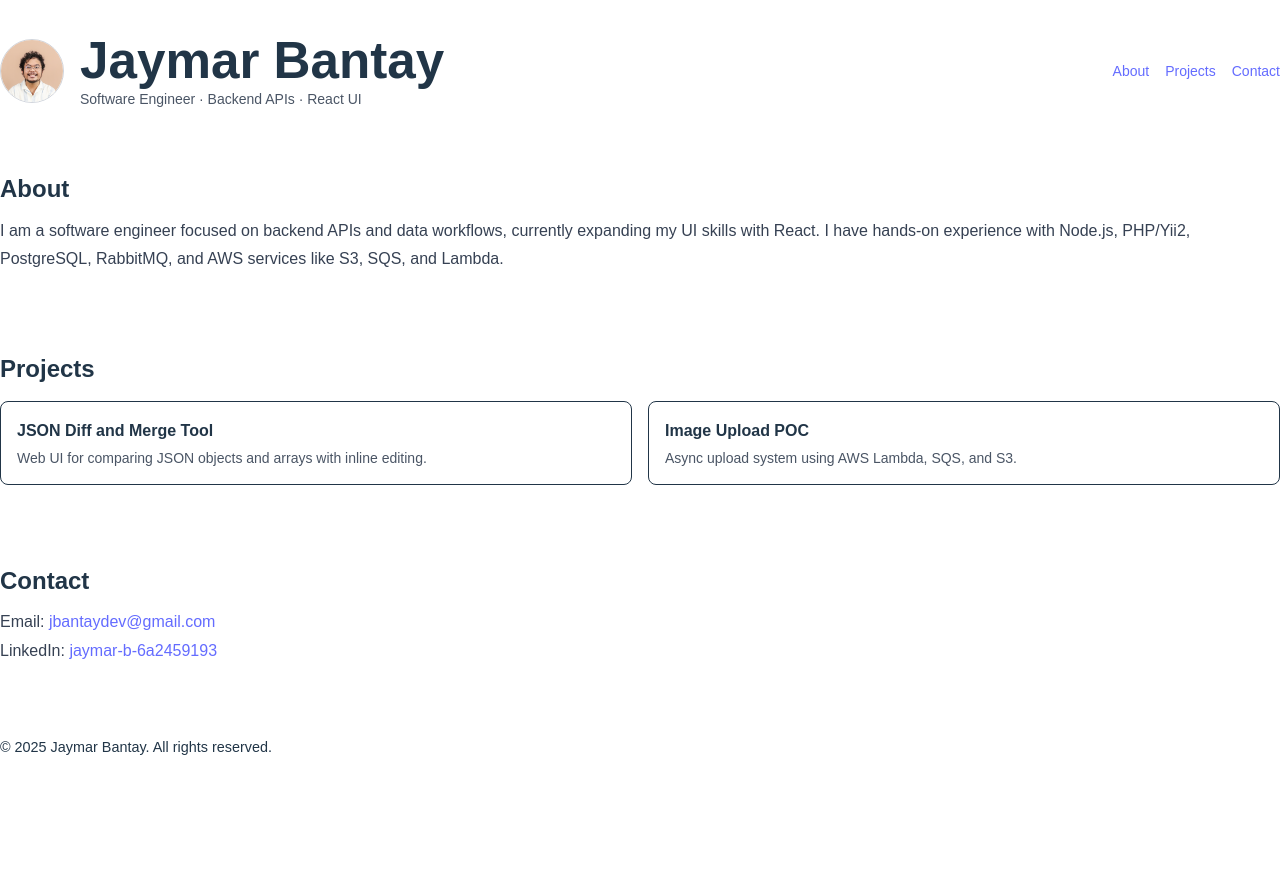
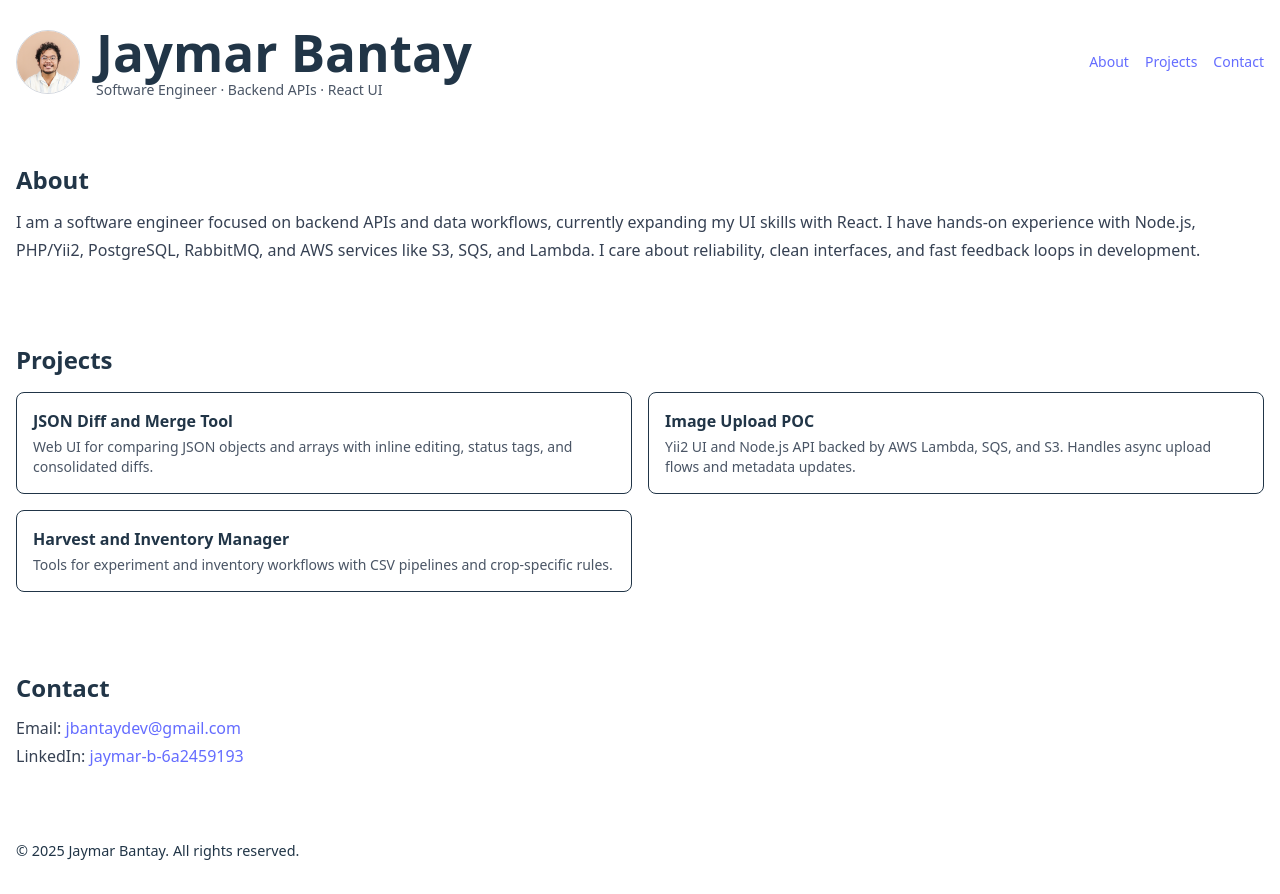
Before and after one commit to jbantaydev/portfolio-app, a React (Vite) app: page / in a window 1280 px wide. Before the commit the page ends 800 px from the top, so only its background shows below. Built offline with nearby package versions, Linux system fonts and the light colour scheme.

Commit message:
feat: update App layout, enhance About section, and expand Projects descriptions

```diff
--- a/src/App.jsx
+++ b/src/App.jsx
@@ -6,7 +6,7 @@ import Projects from './components/Projects.jsx';
 
 export default function App() {
   return (
-    <div style={{ fontFamily: 'Arial, sans-serif', lineHeight: '1.6' }}>
+    <div className="max-w-8xl mx-auto px-4">
       <Header />
       <About />
       <Projects />
--- a/src/components/About.jsx
+++ b/src/components/About.jsx
@@ -5,7 +5,8 @@ export default function About() {
       <p className="mt-3 leading-7 text-gray-700">
         I am a software engineer focused on backend APIs and data workflows, currently
         expanding my UI skills with React. I have hands-on experience with Node.js,
-        PHP/Yii2, PostgreSQL, RabbitMQ, and AWS services like S3, SQS, and Lambda.
+        PHP/Yii2, PostgreSQL, RabbitMQ, and AWS services like S3, SQS, and Lambda. I care
+        about reliability, clean interfaces, and fast feedback loops in development.
       </p>
     </section>
   );
--- a/src/components/Header.jsx
+++ b/src/components/Header.jsx
@@ -3,7 +3,7 @@ import profile from '../assets/images/jbantay_profpic.png';
 export default function Header() {
   return (
     <header className="py-6 flex flex-col items-center gap-6 md:flex-row md:items-center md:justify-between">
-      {/* Left side: profile + name */}
+      {/* Left: profile + name */}
       <div className="flex items-center gap-4">
         <img
           src={profile}
@@ -18,7 +18,7 @@ export default function Header() {
         </div>
       </div>
 
-      {/* Right side: navigation */}
+      {/* Right: navigation */}
       <nav className="text-sm">
         <ul className="flex gap-4">
           <li>
--- a/src/components/Projects.jsx
+++ b/src/components/Projects.jsx
@@ -2,17 +2,29 @@ export default function Projects() {
   return (
     <section id="projects" className="py-10">
       <h2 className="text-2xl font-semibold">Projects</h2>
+
       <ul className="mt-4 grid gap-4 md:grid-cols-2">
         <li className="p-4 rounded-lg border hover:shadow">
           <h3 className="font-semibold">JSON Diff and Merge Tool</h3>
           <p className="text-sm text-gray-600 mt-1">
-            Web UI for comparing JSON objects and arrays with inline editing.
+            Web UI for comparing JSON objects and arrays with inline editing, status tags,
+            and consolidated diffs.
           </p>
         </li>
+
         <li className="p-4 rounded-lg border hover:shadow">
           <h3 className="font-semibold">Image Upload POC</h3>
           <p className="text-sm text-gray-600 mt-1">
-            Async upload system using AWS Lambda, SQS, and S3.
+            Yii2 UI and Node.js API backed by AWS Lambda, SQS, and S3. Handles async
+            upload flows and metadata updates.
+          </p>
+        </li>
+
+        <li className="p-4 rounded-lg border hover:shadow">
+          <h3 className="font-semibold">Harvest and Inventory Manager</h3>
+          <p className="text-sm text-gray-600 mt-1">
+            Tools for experiment and inventory workflows with CSV pipelines and
+            crop-specific rules.
           </p>
         </li>
       </ul>
```
